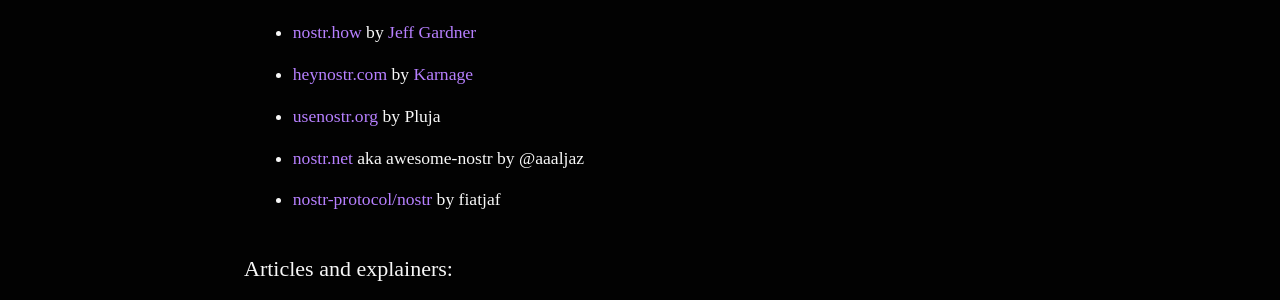
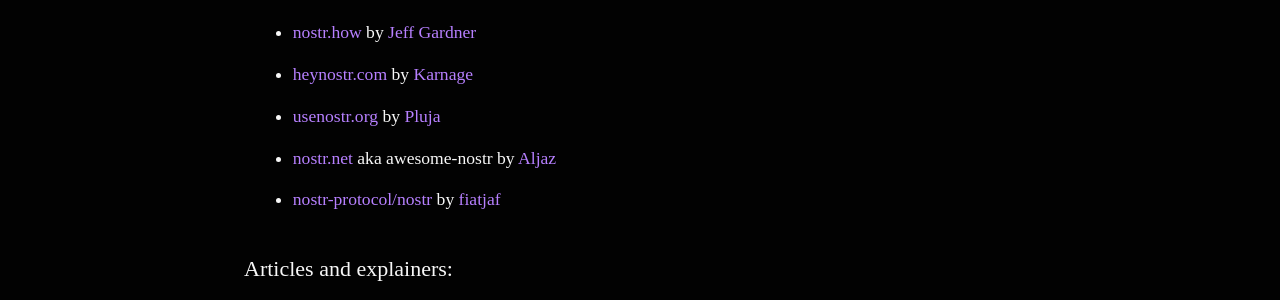
Before and after one commit to nostr-resources/nostr-resources.github.io, a Jekyll site: the page built from index.md, in a window 1280 px wide and 900 px high, scrolled down 14239 px. Shown: the part 154-454 px from the top of the window. Built offline with Jekyll 4.4.1, drawn with Linux system fonts in a browser that asks for light colours; some web fonts are replaced.

Commit message:
feat(info): link to nostr accounts

```diff
--- a/index.md
+++ b/index.md
@@ -386,9 +386,9 @@ Only the message content is encrypted on Nostr: the sender, recipient and timest
 
 - [nostr.how](https://nostr.how/) by [Jeff Gardner](nostr:npub1zuuajd7u3sx8xu92yav9jwxpr839cs0kc3q6t56vd5u9q033xmhsk6c2uc)
 - [heynostr.com](https://www.heynostr.com/) by [Karnage](nostr:npub1r0rs5q2gk0e3dk3nlc7gnu378ec6cnlenqp8a3cjhyzu6f8k5sgs4sq9ac)
-- [usenostr.org](https://usenostr.org/) by Pluja
-- [nostr.net](https://www.nostr.net/) aka awesome-nostr by @aaaljaz
-- [nostr-protocol/nostr](https://github.com/nostr-protocol/nostr) by fiatjaf
+- [usenostr.org](https://usenostr.org/) by [Pluja](nostr:npub1jh4qu2g5e49syrwh293q8q90xeklvdx47pnj5vyca2tkljed08us0ctj6k)
+- [nostr.net](https://www.nostr.net/) aka awesome-nostr by [Aljaz](nostr:npub1aljazgxlpnpfp7n5sunlk3dvfp72456x6nezjw4sd850q879rxqsthg9jp)
+- [nostr-protocol/nostr](https://github.com/nostr-protocol/nostr) by [fiatjaf](nostr:npub180cvv07tjdrrgpa0j7j7tmnyl2yr6yr7l8j4s3evf6u64th6gkwsyjh6w6)
 
 Articles and explainers:
 
```
